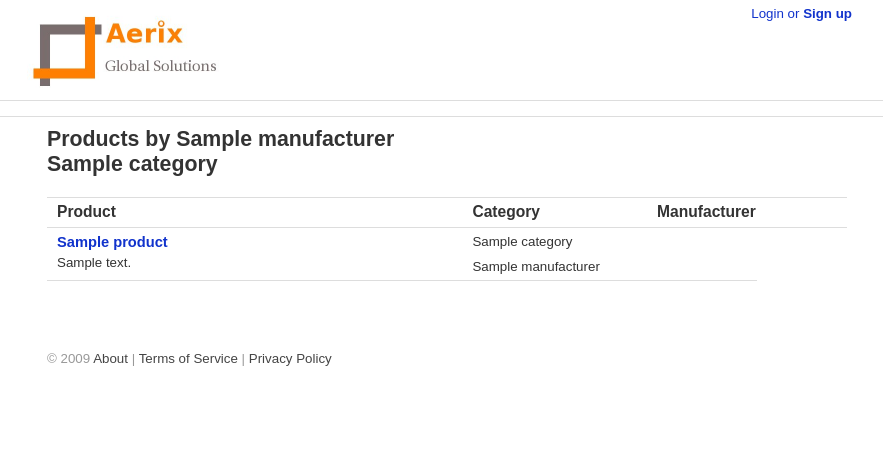
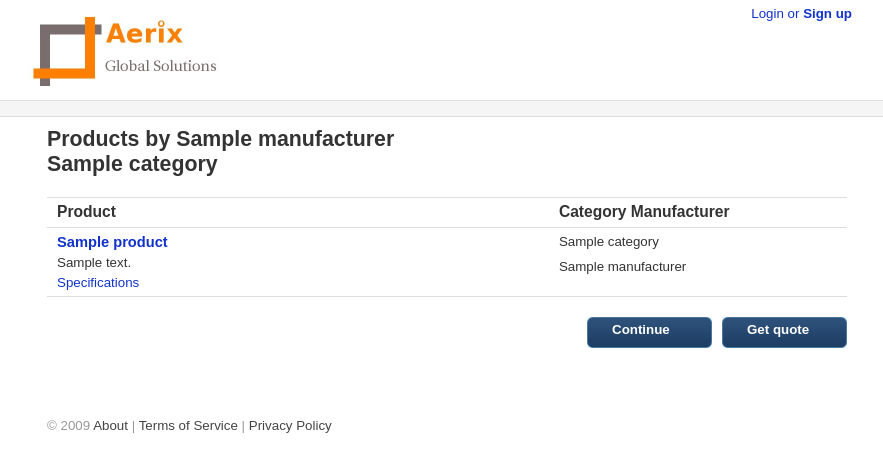
Before and after one commit to deone/eqsupply, a Django app: template templates/quote_generator/products.html in a window 1280 px wide. Shown: the top 472 px of the page, without its empty margins (193-1076 px from the left). Run offline with Django 3.2, Linux system fonts and the light colour scheme; the template is opened without the code that fills it: most values are stand-ins (such as "Sample title", 1, 10 or a date in 2020).

Commit message:
Minor UI bug fixes

```diff
--- a/site_media/css/base.css
+++ b/site_media/css/base.css
@@ -472,13 +473,31 @@
     width: 200px;
 }
 #products .head_3    {
-    width: 100px;
-}
-form.biller {
-    width: 70px;
-    padding-left: 30px;
+    width: 80px;
 }
 form.biller input[type="text"]	{
-    width: 35px;
-    font-size: 10pt;
+    width: 20px;
+    font-size: 8pt;
+    background-color: #fff;;
+    background-image: none;
 }
+form.biller input[type="button"]    {
+    font-size: 8pt;
+    width: 30px;
+}
+#products .button  {
+    float: right;
+    margin-top: 20px;
+    width: 100px;
+    height:31px;
+    background: url('/site_media/img/button.png') no-repeat;
+    padding-left: 25px;
+}
+a.button  {
+    color: #fff;
+    font-weight: bold;
+    line-height: 2em;
+}
+a#continue  {
+    margin-right: 10px;
+}
--- a/templates/quote_generator/products.html
+++ b/templates/quote_generator/products.html
@@ -26,12 +26,14 @@
 	    <tbody>
 		<tr>
 		    <th class="head_1"><h3>Product</h3></th>
-		{% if result.manufacturer %}
-		    <th class="head_2"><h3>Category</h3></th>
-		{% endif %}
-		{% if result.category %}
-		    <th><h3>Manufacturer</h3></th>
+		    <th class="head_2"><h3>
+		    {% if result.manufacturer %}
+			Category
 		    {% endif %}
+		    {% if result.category %}
+			Manufacturer
+		    {% endif %}
+		    </h3></th>
 		    <th class="head_3">&nbsp;</th>
 		</tr>
 	    {% for p in result.products %}
@@ -39,6 +41,7 @@
 		    <td>
 			<p><h4><a href="">{{ p.name }}</a></h4></p>
 			<p>{{ p.short_description }}</p>
+			<p><a href="">Specifications</a></p>
 		    </td>
 		    <td>
 		    {% if result.manufacturer %}
@@ -61,5 +64,7 @@
 	    {% endfor %}
 	    </tbody>
 	</table>
+	<a class="button" href="">Get quote</a>
+	<a id="continue" class="button" href="/products/">Continue</a>
     </div>
 {% endblock %}
```
Also changed, not shown: other parts of site_media/css/base.css (+2 -1 lines).
